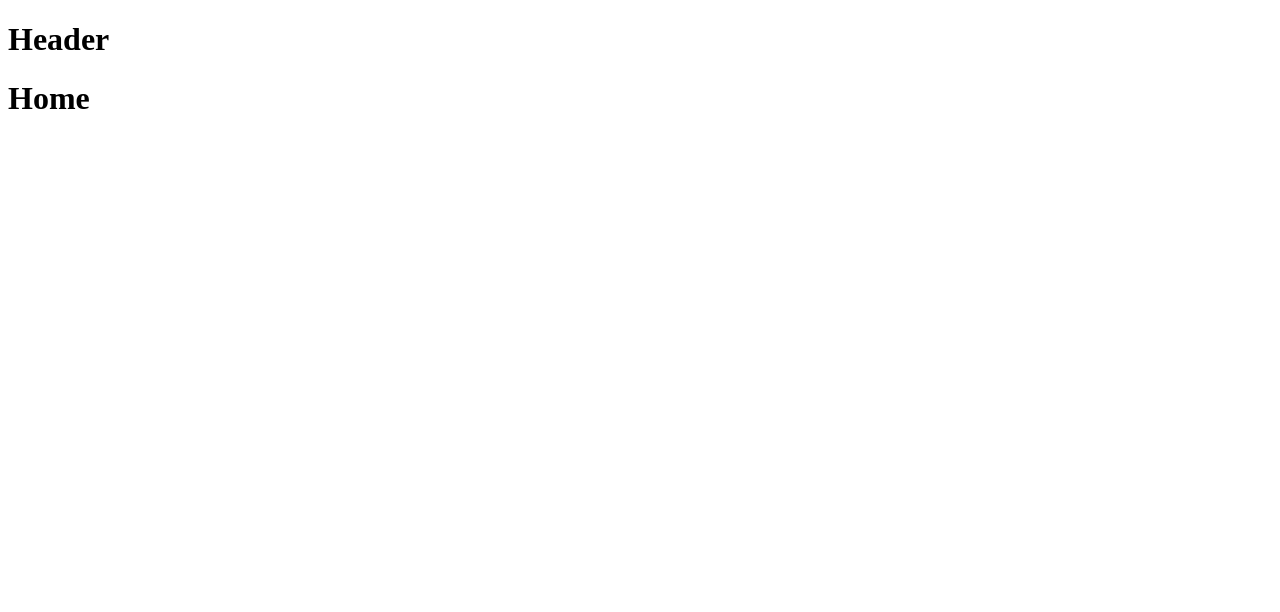
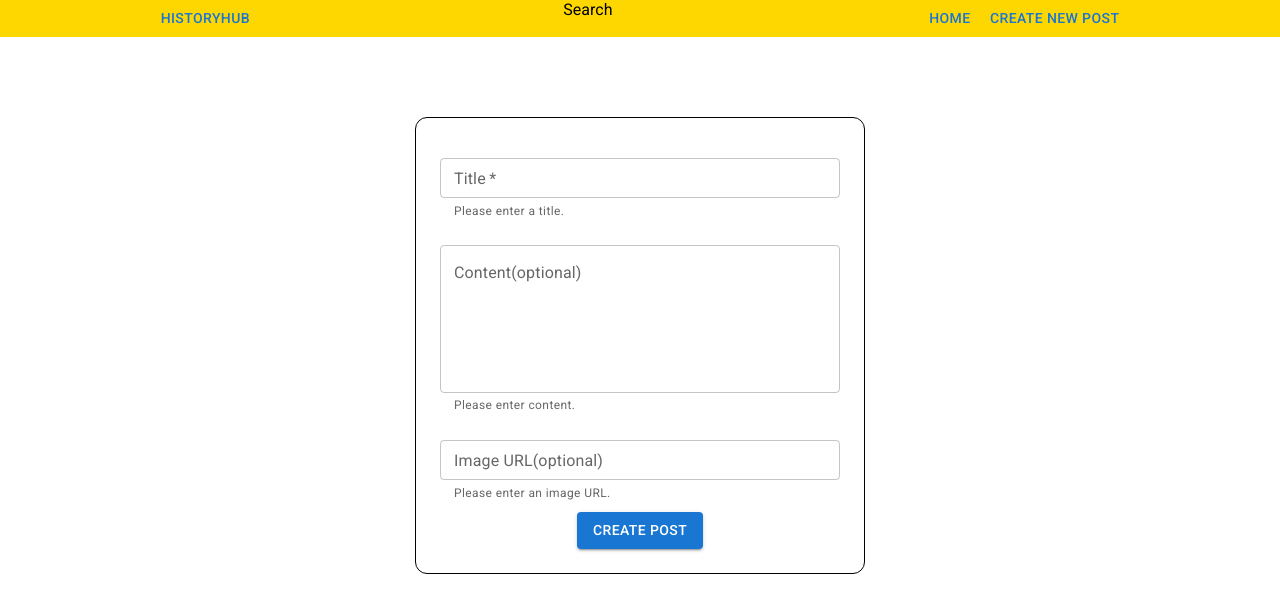
Before and after one commit to R0ronoaZ0r0/HobbyHub, a React (Vite) app: page /createPost in a window 1280 px wide. Shown: the top 612 px of the page. Built offline with nearby package versions, Linux system fonts and the light colour scheme.

Commit message:
Added header, routing and font.

```diff
--- a/package.json
+++ b/package.json
@@ -12,6 +12,7 @@
   "dependencies": {
     "@emotion/react": "^11.11.1",
     "@emotion/styled": "^11.11.0",
+    "@fontsource/roboto": "^5.0.8",
     "@mui/material": "^5.14.17",
     "@supabase/supabase-js": "^2.38.4",
     "react": "^18.2.0",
--- a/src/App.css
+++ b/src/App.css
@@ -1,56 +1,23 @@
-/* #root {
-  max-width: 1280px;
-  margin: 0 auto;
-  padding: 2rem;
-  text-align: center;
+.form-container{
+  display: flex;
+  justify-content: center;
 }
 
-.logo {
-  height: 6em;
-  padding: 1.5em;
-  will-change: filter;
-  transition: filter 300ms;
-}
-.logo:hover {
-  filter: drop-shadow(0 0 2em #646cffaa);
-}
-.logo.react:hover {
-  filter: drop-shadow(0 0 2em #61dafbaa);
-}
-
-@keyframes logo-spin {
-  from {
-    transform: rotate(0deg);
-  }
-  to {
-    transform: rotate(360deg);
-  }
-}
-
-@media (prefers-reduced-motion: no-preference) {
-  a:nth-of-type(2) .logo {
-    animation: logo-spin infinite 20s linear;
-  }
-}
-
-.card {
-  padding: 2em;
-}
-
-.read-the-docs {
-  color: #888;
-} */
 
 .form{
   display: flex;
   flex-direction: column;
   align-items: center;
-  height: 60vh;
-  width: 70vh;
   justify-content: space-around;
-  border: 2px solid #888;
 }
 
-.width-60{
-  width: 60vh;
+.width-400{
+  width: 400px;
 }
+
+.header{
+  display: flex;
+  background-color: gold;
+  justify-content: space-around;
+
+}
--- a/src/App.jsx
+++ b/src/App.jsx
@@ -1,6 +1,8 @@
 import './App.css'
 import Home from './Components/Home'
 import Header from './Components/Header'
+import CreatePost from './Database/CreatePost'
+import { Routes, Route } from 'react-router-dom'
 
 
 function App() {
@@ -8,7 +10,12 @@ function App() {
   return (
     <div>
       <Header />
-      <Home />
+
+      <Routes>
+        <Route path='/' element={<Home />}/>
+        <Route path='/createPost' element={<CreatePost/>} />
+
+      </Routes>
     </div>
   )
 }
--- a/src/Components/Header.jsx
+++ b/src/Components/Header.jsx
@@ -1,7 +1,23 @@
+import { Button } from "@mui/material";
+import { Link } from "react-router-dom";
+
 const Header = () => {
     return (
-        <div>
-            <h1>Header</h1>
+        <div className="header">
+            <Button component={Link} className="title" to="/" >
+                HistoryHub
+            </Button>
+            <div className="search-bar">
+                Search
+            </div>
+            <div className="links">
+                <Button component={Link} to="/" >
+                    Home
+                </Button>
+                <Button component={Link} to="/createPost" >
+                    Create New Post
+                </Button>
+            </div>
         </div>
     )
 }
--- a/src/Database/CreatePost.jsx
+++ b/src/Database/CreatePost.jsx
@@ -10,7 +10,10 @@ const CreatePost = () => {
     }
 
     return (
-        <Form onSubmit={handleSubmit} />
+        <div className="form-container">
+            <Form  onSubmit={handleSubmit} />
+        </div>
+
     )
 }
 
--- a/src/Database/Form.jsx
+++ b/src/Database/Form.jsx
@@ -1,7 +1,7 @@
 /* eslint-disable react/prop-types */
 
 import { useState } from "react";
-import { Button, TextField } from "@mui/material";
+import { Box, Button, TextField } from "@mui/material";
 
 const Form = (props) => {
     const [title, setTitle] = useState('');
@@ -14,11 +14,18 @@ const Form = (props) => {
     }
 
     return(
-
+        <Box
+            marginTop={10}
+            padding={3}
+            border={1}
+            borderRadius={3}
+        >
             <form className="form" onSubmit={handleSubmit}>
                 <TextField
-                className="width-60"
-                required size="small"
+                    margin="normal"
+                    className="width-400"
+                    required
+                    size="small"
                     type="text"
                     value={title}
                     onChange={(e)=>setTitle(e.target.value)}
@@ -26,27 +33,32 @@ const Form = (props) => {
                     helperText="Please enter a title."
                 />
                 <TextField
-                className="width-60"
+                    margin="normal"
+                    className="width-400"
                     multiline
                     type="text"
                     value={content}
                     rows={5}
                     onChange={(e)=>setContent(e.target.value)}
-                label="Content"
+                    label="Content(optional)"
                     characterLimit={500}
                     helperText="Please enter content."
                 />
                 <TextField
-                className="width-60"
+                    margin="normal"
+                    className="width-400"
                     size="small"
                     type="url"
                     value={imageURL}
                     onChange={(e)=>setImageURL(e.target.value)}
-                label="Image URL"
+                    label="Image URL(optional)"
                     helperText="Please enter an image URL."
                 />
                 <Button variant="contained" type="submit"> Create Post </Button>
             </form>
+        </Box>
+
+
 
     );
 }
--- a/src/index.css
+++ b/src/index.css
@@ -1,72 +1,5 @@
-/* :root {
-  font-family: Inter, system-ui, Avenir, Helvetica, Arial, sans-serif;
-  line-height: 1.5;
-  font-weight: 400;
-
-  color-scheme: red;
-  color: rgba(255, 255, 255, 0.87);
-  background-color: white;
-
-  font-synthesis: none;
-  text-rendering: optimizeLegibility;
-  -webkit-font-smoothing: antialiased;
-  -moz-osx-font-smoothing: grayscale;
-  -webkit-text-size-adjust: 100%;
-}
-
-a {
-  font-weight: 500;
-  color: #646cff;
-  text-decoration: inherit;
-}
-a:hover {
-  color: #535bf2;
-}
-
 body {
   margin: 0;
-  display: flex;
-  place-items: center;
-  min-width: 320px;
-  min-height: 100vh;
+  padding: 0;
+  font-family: 'Roboto', sans-serif;
 }
-
-h1 {
-  font-size: 3.2em;
-  line-height: 1.1;
-}
-
-button {
-  border-radius: 8px;
-  border: 1px solid transparent;
-  padding: 0.6em 1.2em;
-  font-size: 1em;
-  font-weight: 500;
-  font-family: inherit;
-  background-color: #1a1a1a;
-  cursor: pointer;
-  transition: border-color 0.25s;
-}
-button:hover {
-  border-color: #646cff;
-}
-button:focus,
-button:focus-visible {
-  outline: 4px auto -webkit-focus-ring-color;
-}
-
-@media (prefers-color-scheme: light) {
-  :root {
-    color: #213547;
-    background-color: #ffffff;
-  }
-  a:hover {
-    color: #747bff;
-  }
-  button {
-    background-color: #f9f9f9;
-  }
-}
-
-
- */
```
Also changed, not shown: src/main.jsx (+6 -1 lines), 1 other file (tests, documents, lock files or other folders). Lines whose indentation alone changed are shown as unchanged.
